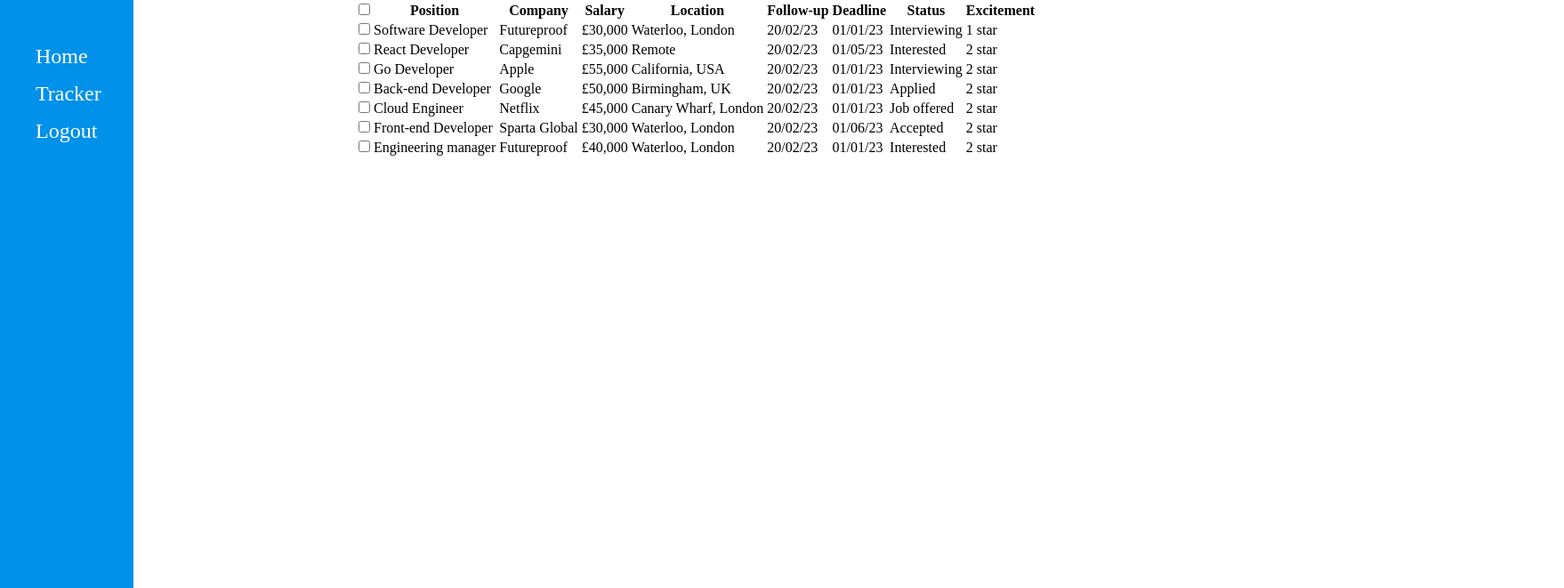
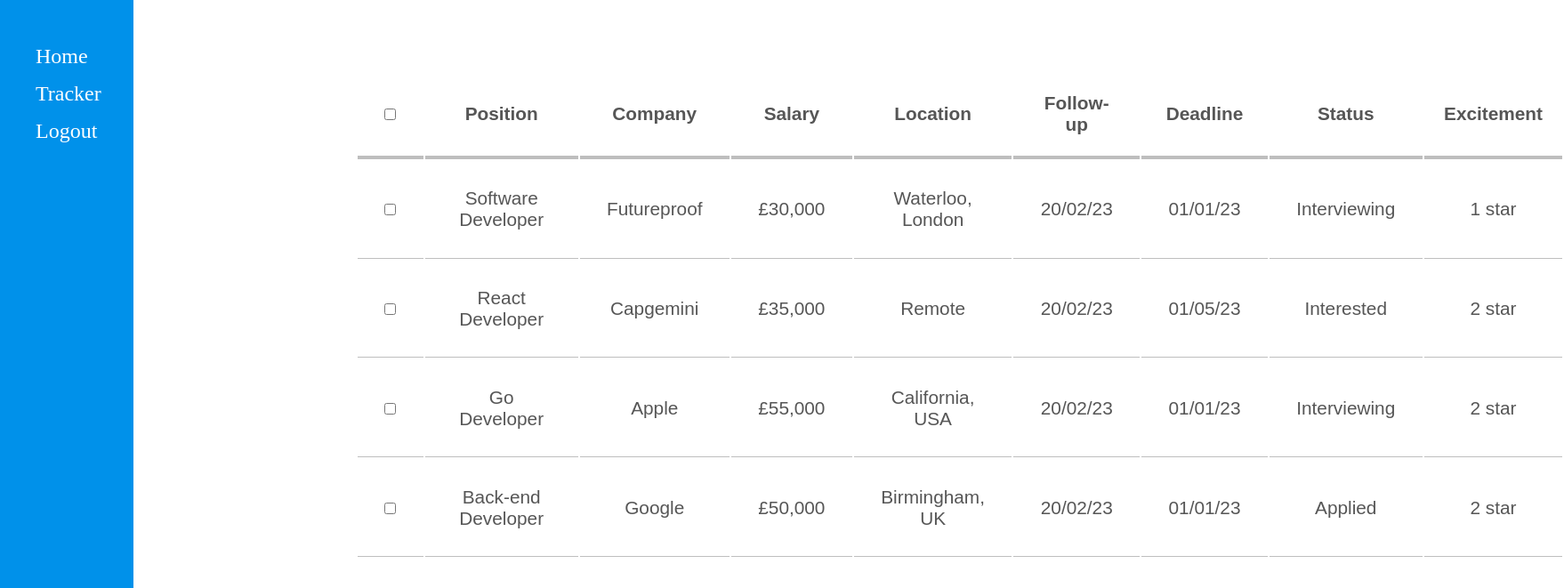
Before and after one commit to Coder-Dai/job-tracker, a React (Create React App) app: page /tracker in a window 1280 px wide. Shown: the top 661 px of the page at 89% size, 1758 px wide, since content can reach past the window. Built offline with nearby package versions, Linux system fonts and the light colour scheme.

Commit message:
Table component styling

```diff
--- a/src/components/Table.jsx
+++ b/src/components/Table.jsx
@@ -1,11 +1,13 @@
 import React, { useState } from "react";
+import "./table.css";
 import data from "../mock-table-data.json";
 
 const Table = () => {
   const [jobs, setJobs] = useState(data);
 
   return (
-    <section className="table-container">
+    <section>
+      <div className="table-container">
         <table>
           <thead>
             <tr>
@@ -40,6 +42,7 @@ const Table = () => {
             ))}
           </tbody>
         </table>
+      </div>
     </section>
   );
 };
--- /dev/null
+++ b/src/components/table.css
@@ -0,0 +1,26 @@
+.table-container {
+  display: flex;
+  flex-direction: column;
+  padding-top: 5rem;
+  width: 90%;
+}
+
+table {
+  text-align: center;
+  font-family: sans-serif;
+  color: #565656;
+  font-size: 1.3rem;
+}
+
+th {
+  border-bottom: 0.3rem solid #bebebe;
+  padding: 1.4rem;
+}
+td {
+  border-bottom: 0.05rem solid #bebebe;
+  padding: 1.9rem;
+}
+
+input {
+  align-items: left;
+}
```
Lines whose indentation alone changed are shown as unchanged.
